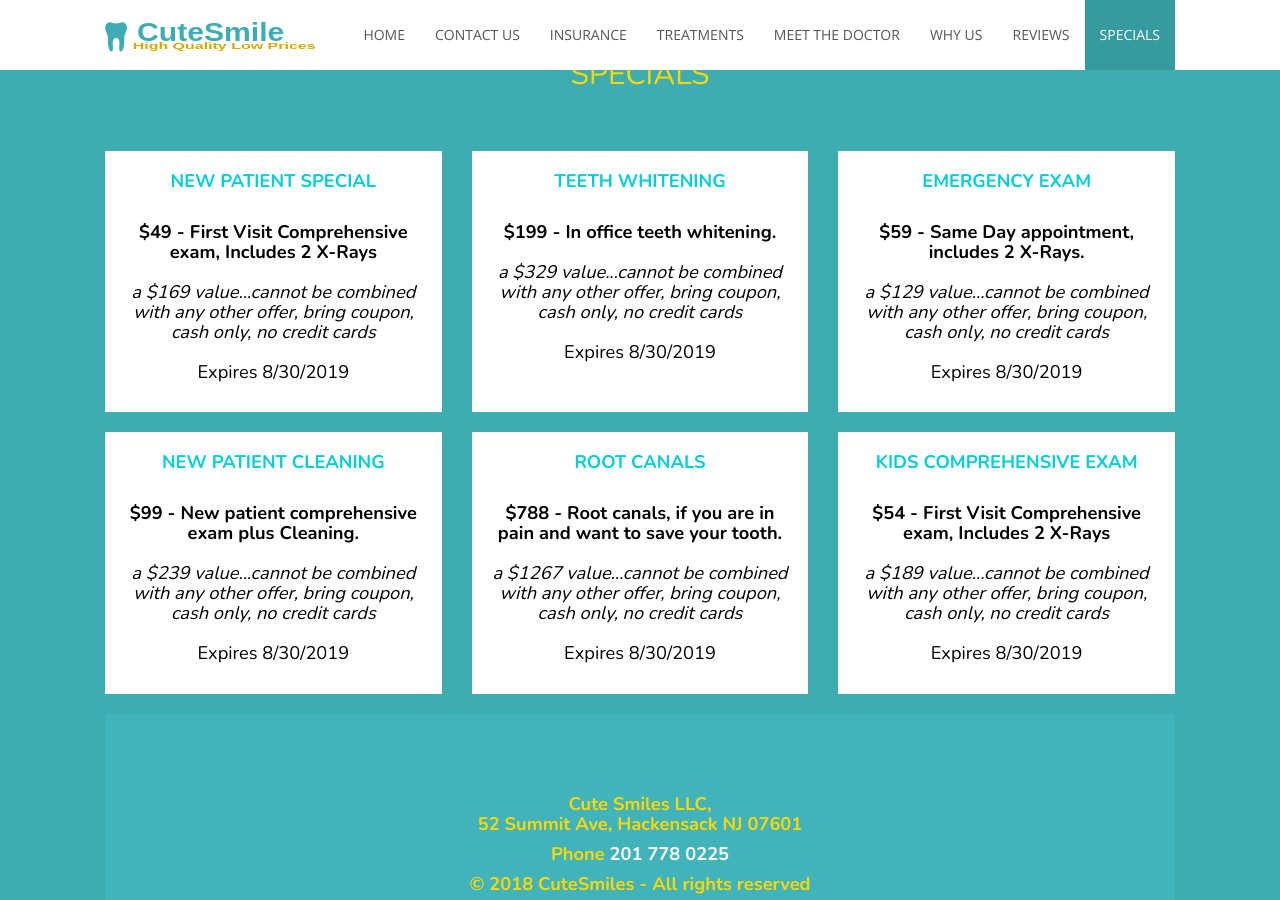
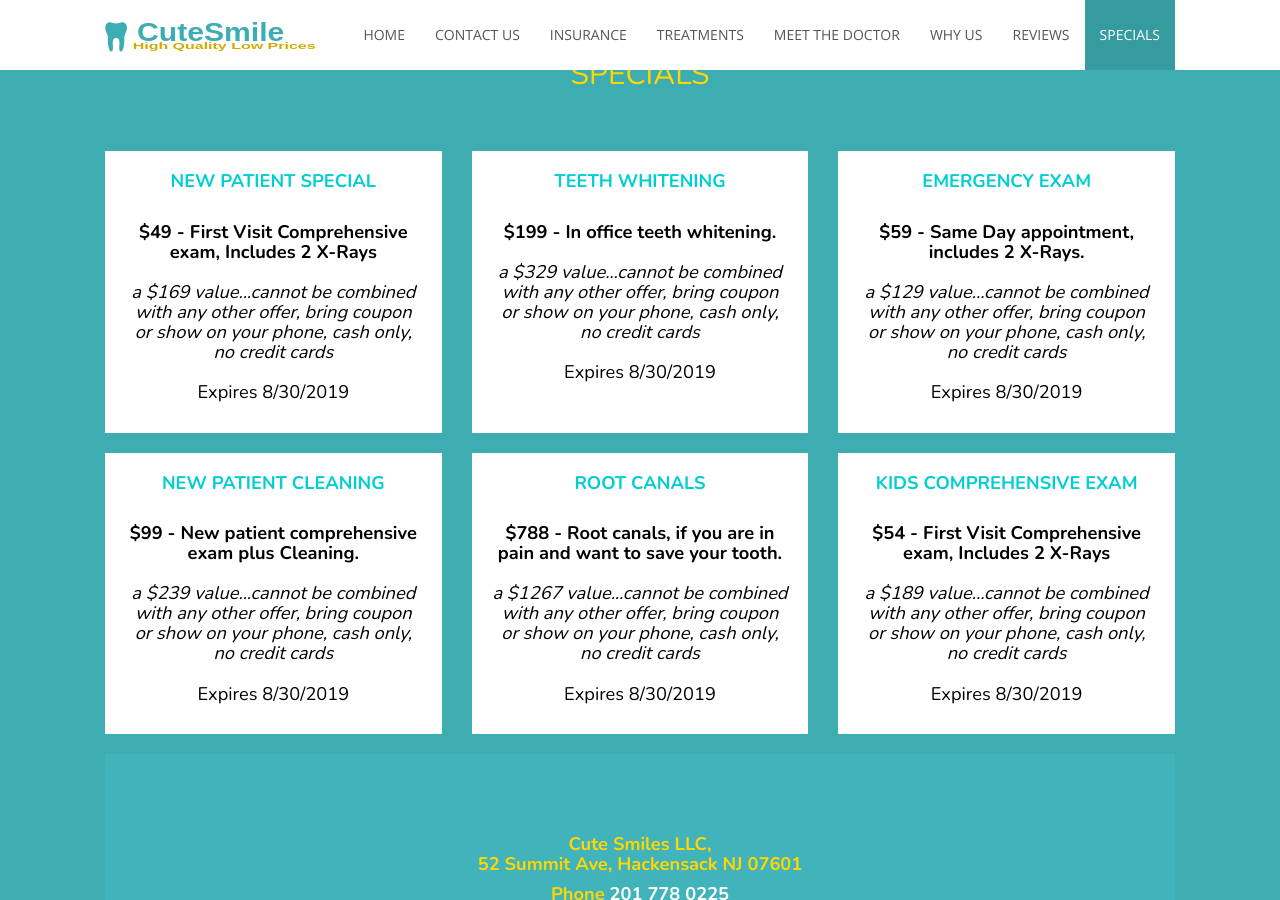
Before and after one commit to dk5646hytio/546Phe345, a Jekyll site: the page built from index.html, in a window 1280 px wide and 900 px high, scrolled down 6513 px. Built offline with Jekyll 4.4.1, drawn with Linux system fonts in a browser that asks for light colours; nearby versions of some CDN libraries.

Commit message:
Coupon verbage changed

```diff
--- a/index.html
+++ b/index.html
@@ -360,26 +360,26 @@ TODO TURNED OFF -->
         <div class="row">
                 <div class="col-sm-6 col-md-4">
                     <div class="icon-box">
-                         <h4 style="color:darkturquoise" > <B> NEW PATIENT SPECIAL </B><p></p><br><p style="color:black"> <b>$49 - First Visit Comprehensive exam, Includes 2 X-Rays </b><i> <br><br>a $169 value...cannot be combined with any other offer, bring coupon, cash only, no credit cards</i><br><br>Expires 8/30/2019
+                         <h4 style="color:darkturquoise" > <B> NEW PATIENT SPECIAL </B><p></p><br><p style="color:black"> <b>$49 - First Visit Comprehensive exam, Includes 2 X-Rays </b><i> <br><br>a $169 value...cannot be combined with any other offer, bring coupon or show on your phone, cash only, no credit cards</i><br><br>Expires 8/30/2019
 						</div>
 						</div>
 
 					<div class="col-sm-6 col-md-4">
                     <div class="icon-box">
-                         <h4 style="color:darkturquoise"> <B> TEETH WHITENING </B><p></p><br><p style="color:black"> <b>$199 - In office teeth whitening. </b><i> <br><br>a $329 value...cannot be combined with any other offer, bring coupon, cash only, no credit cards</i><br><br>Expires 8/30/2019
+                         <h4 style="color:darkturquoise"> <B> TEETH WHITENING </B><p></p><br><p style="color:black"> <b>$199 - In office teeth whitening. </b><i> <br><br>a $329 value...cannot be combined with any other offer, bring coupon or show on your phone, cash only, no credit cards</i><br><br>Expires 8/30/2019
 						</div>
 						</div>
 
 					<div class="col-sm-6 col-md-4">
                     <div class="icon-box">
-                         <h4 style="color:darkturquoise"> <B> EMERGENCY EXAM </B><p></p><br><p style="color:black"> <b>$59 - Same Day appointment, includes 2 X-Rays. </b><i> <br><br>a $129 value...cannot be combined with any other offer, bring coupon, cash only, no credit cards</i><br><br>Expires 8/30/2019
+                         <h4 style="color:darkturquoise"> <B> EMERGENCY EXAM </B><p></p><br><p style="color:black"> <b>$59 - Same Day appointment, includes 2 X-Rays. </b><i> <br><br>a $129 value...cannot be combined with any other offer, bring coupon or show on your phone, cash only, no credit cards</i><br><br>Expires 8/30/2019
 
 						</div>
 						</div>
 
                 <div class="col-sm-6 col-md-4">
                     <div class="icon-box">
-                         <h4 style="color:darkturquoise"> <B> NEW PATIENT CLEANING </B><p></p><br><p style="color:black"> <b>$99 - New patient comprehensive exam plus Cleaning.</b><i> <br><br>a $239 value...cannot be combined with any other offer, bring coupon, cash only, no credit cards</i><br><br>Expires 8/30/2019
+                         <h4 style="color:darkturquoise"> <B> NEW PATIENT CLEANING </B><p></p><br><p style="color:black"> <b>$99 - New patient comprehensive exam plus Cleaning.</b><i> <br><br>a $239 value...cannot be combined with any other offer, bring coupon or show on your phone, cash only, no credit cards</i><br><br>Expires 8/30/2019
 
 						</div>
 						</div>
@@ -387,14 +387,14 @@ TODO TURNED OFF -->
 
                 <div class="col-sm-6 col-md-4">
                     <div class="icon-box">
-                         <h4 style="color:darkturquoise"> <B> ROOT CANALS </B><p></p><br><p style="color:black"> <b>$788 - Root canals, if you are in pain and want to save your tooth. </b><i> <br><br>a $1267 value...cannot be combined with any other offer, bring coupon, cash only, no credit cards</i><br><br>Expires 8/30/2019
+                         <h4 style="color:darkturquoise"> <B> ROOT CANALS </B><p></p><br><p style="color:black"> <b>$788 - Root canals, if you are in pain and want to save your tooth. </b><i> <br><br>a $1267 value...cannot be combined with any other offer, bring coupon or show on your phone, cash only, no credit cards</i><br><br>Expires 8/30/2019
 
 						</div>
 						</div>
 
                 <div class="col-sm-6 col-md-4">
                     <div class="icon-box">
-                         <h4 style="color:darkturquoise"> <B> KIDS COMPREHENSIVE EXAM  </B><p></p><br><p style="color:black"> <b>$54 - First Visit Comprehensive exam, Includes 2 X-Rays </b><i> <br><br>a $189 value...cannot be combined with any other offer, bring coupon, cash only, no credit cards</i><br><br>Expires 8/30/2019
+                         <h4 style="color:darkturquoise"> <B> KIDS COMPREHENSIVE EXAM  </B><p></p><br><p style="color:black"> <b>$54 - First Visit Comprehensive exam, Includes 2 X-Rays </b><i> <br><br>a $189 value...cannot be combined with any other offer, bring coupon or show on your phone, cash only, no credit cards</i><br><br>Expires 8/30/2019
 
 						</div>
 						</div>
```
